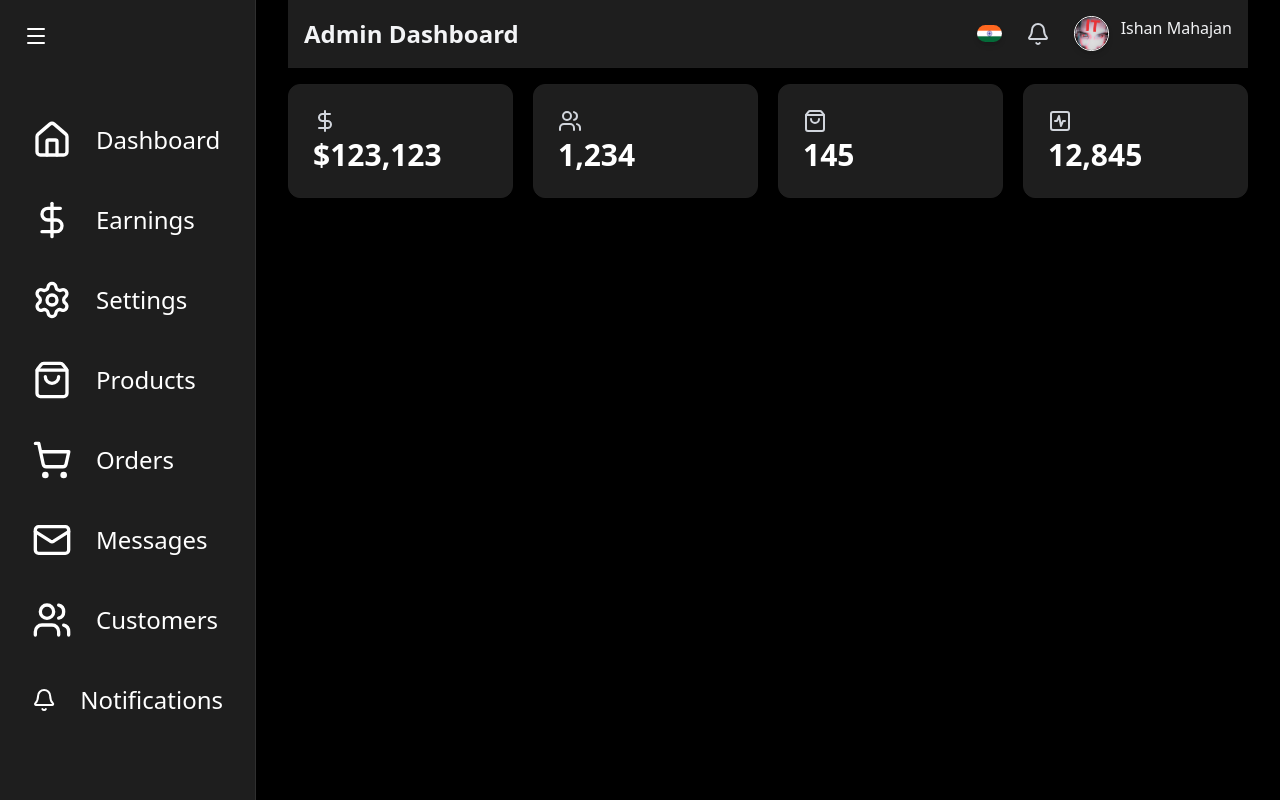
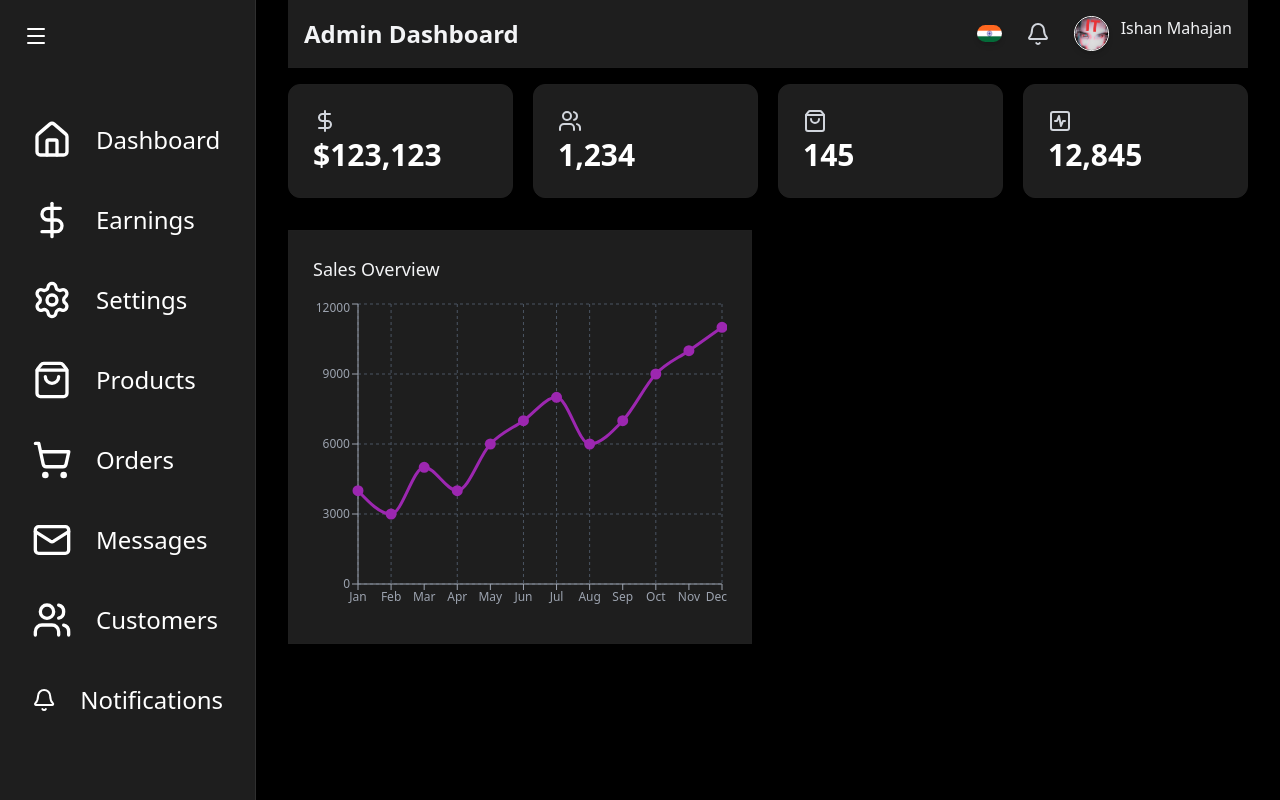
Before and after one commit to ishan65/admin-dashboard, a Next.js app: page / in a window 1280 px wide. Built offline with nearby package versions, Linux system fonts and the light colour scheme.

Commit message:
Line Chart with Rechart

```diff
--- a/app/overview/pages.jsx
+++ b/app/overview/pages.jsx
@@ -3,6 +3,7 @@ import React from "react";
 import StatCard from "../../components/StatCard";
 import { DollarSign, ShoppingBag, SquareActivity, Users } from "lucide-react";
 import { motion } from "framer-motion";
+import SalesOverviewChart from "../../components/SalesOverviewChart";
 
 const pages = () => {
   return (
@@ -19,6 +20,9 @@ const pages = () => {
           <StatCard name="Total Products" icon={ShoppingBag} value="145" />
           <StatCard name="Stock" icon={SquareActivity} value="12,845" />
         </motion.div>
+        <div className="grid grid-cols-1 lg:grid-cols-2 gap-8">
+          <SalesOverviewChart />
+        </div>
       </main>
     </div>
   );
--- /dev/null
+++ b/components/SalesOverviewChart.jsx
@@ -0,0 +1,69 @@
+"use client";
+import React, { useEffect, useState } from "react";
+import {
+  CartesianGrid,
+  Line,
+  LineChart,
+  ResponsiveContainer,
+  Tooltip,
+  XAxis,
+  YAxis,
+} from "recharts";
+import { motion } from "framer-motion";
+
+const SalesOverviewChart = () => {
+  const [salesData, setSalesData] = useState([]);
+
+  useEffect(() => {
+    // Fetch or generate sales data here
+    fetch("data/data.json")
+      .then((response) => response.json())
+      .then((data) => setSalesData(data.sales))
+      .catch((error) => console.error("Error fetching sales data:", error));
+  }, []);
+
+  return (
+    <motion.div
+      className="bg-[#1e1e1e] backdrop-blur-md shadow-lg rounded-x1 p-4 md:p-6 border border-[#1f1f1f] mx-2 md:mx-0"
+      initial={{ opacity: 0, y: 20 }}
+      animate={{ opacity: 1, y: 0 }}
+      transition={{ delay: 0.2, duration: 1 }}
+    >
+      <h2 className="text-base md:text-lg font-medium mb-4 text-gray-100 text-center md:text-left">
+        Sales Overview
+      </h2>
+      <div className="h-64 md:h-80">
+        <ResponsiveContainer width="100%" height="100%">
+          <LineChart data={salesData}>
+            <CartesianGrid stroke="#4b5563" strokeDasharray="3 3" />
+            <XAxis
+              dataKey="name"
+              stroke="#9ca3af"
+              tick={{ fontSize: 12 }}
+              interval="preserveStartEnd"
+            />
+            <YAxis stroke="#9ca3af" tick={{ fontSize: 12 }} width={40} />
+            <Tooltip
+              contentStyle={{
+                backgroundColor: "#1e1e1e",
+                borderColor: "#4b5563",
+                fontSize: "12px",
+              }}
+              itemStyle={{ color: "#e5e7eb" }}
+            />
+            <Line
+              type="monotone"
+              dataKey="sales"
+              stroke="#9c27b0"
+              strokeWidth={3}
+              dot={{ fill: "#9c27b0", r: 4 }}
+              activeDot={{ r: 6, stokeWidth: 2, stroke: "#9c27b0" }}
+            />
+          </LineChart>
+        </ResponsiveContainer>
+      </div>
+    </motion.div>
+  );
+};
+
+export default SalesOverviewChart;
--- a/public/data/data.json
+++ b/public/data/data.json
@@ -8,5 +8,19 @@
     { "name": "Messages", "href": "/Messages", "icon": "Mail" },
     { "name": "Customers", "href": "/Customers", "icon": "Users" },
     { "name": "Notifications", "href": "/Notifications", "icon": "Bell" }
+  ],
+  "sales": [
+    { "name": "Jan", "sales": 4000 },
+    { "name": "Feb", "sales": 3000 },
+    { "name": "Mar", "sales": 5000 },
+    { "name": "Apr", "sales": 4000 },
+    { "name": "May", "sales": 6000 },
+    { "name": "Jun", "sales": 7000 },
+    { "name": "Jul", "sales": 8000 },
+    { "name": "Aug", "sales": 6000 },
+    { "name": "Sep", "sales": 7000 },
+    { "name": "Oct", "sales": 9000 },
+    { "name": "Nov", "sales": 10000 },
+    { "name": "Dec", "sales": 11000 }
   ]
 }
```
